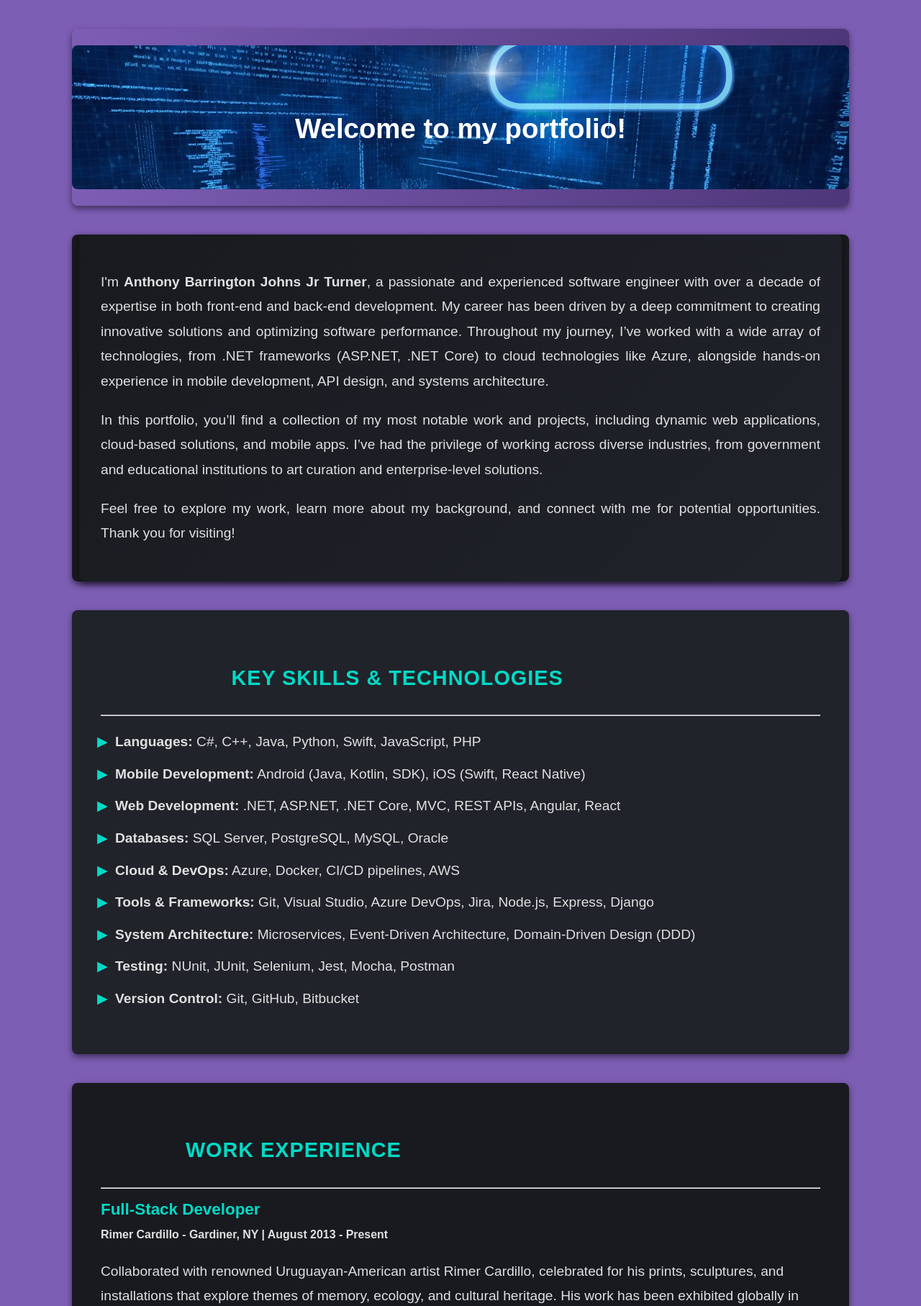
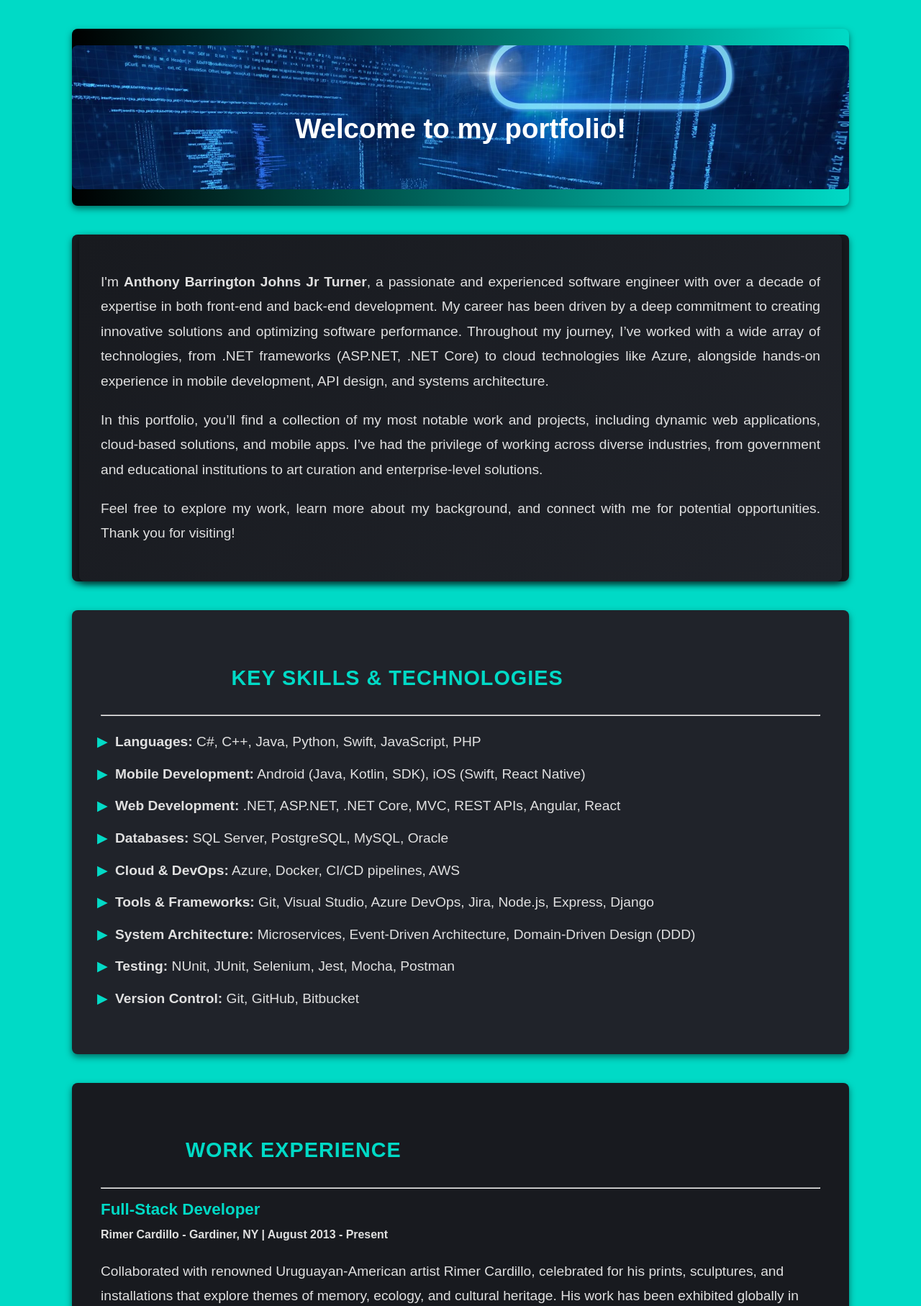
Before and after one commit to anthonybturner/anthonybturner, a Django app: page / in a window 1280 px wide. Shown: the part 129-1944 px from the top of the page at 72% size. Run offline with Django 5.2, Linux system fonts and the light colour scheme.

```diff
--- a/website/static/css/main.css
+++ b/website/static/css/main.css
@@ -6,7 +6,7 @@ html, body{
 body {
     font-family: sans-serif;
     font-size: 1.2rem;
-    background-color: #7d5eb5;
+    background-color: #00dac6;
     color: #E0E0E0;
     margin: 0;
     padding: 0;
@@ -67,7 +67,7 @@ h5{
 .banner {
     width: 100%;
     height: 150px;
-    background: linear-gradient(to right, #7d5eb5, #4e3679);
+    background: linear-gradient(to right, #000000, #00dac6);
     display: flex;
     justify-content: center;
     align-items: center;
@@ -224,8 +224,7 @@ img.banner-image{
 
 /* Footer */
 footer {
-    background-color: #4e3679;
-    color: white;
+    background: linear-gradient(to right, #000000, #00dac6);
     text-align: center;
     padding: 20px;
     position: relative;
```
